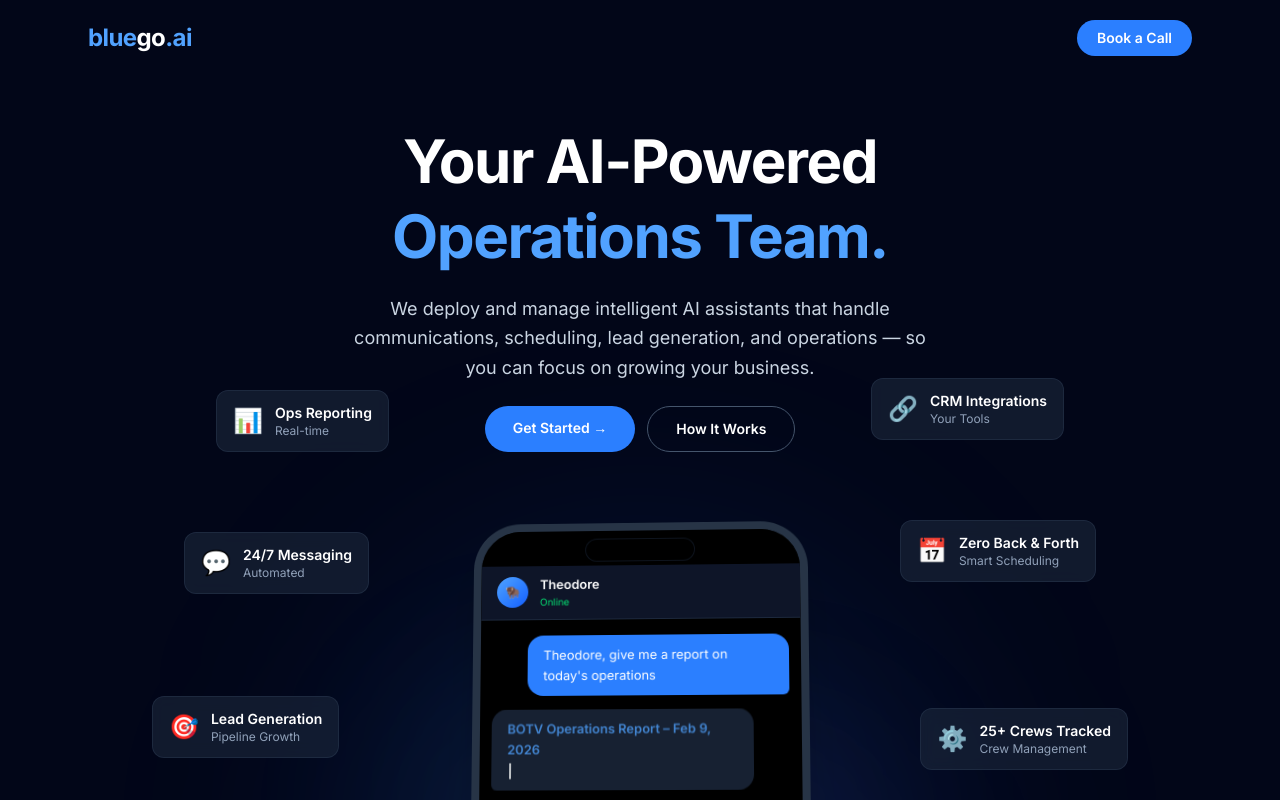
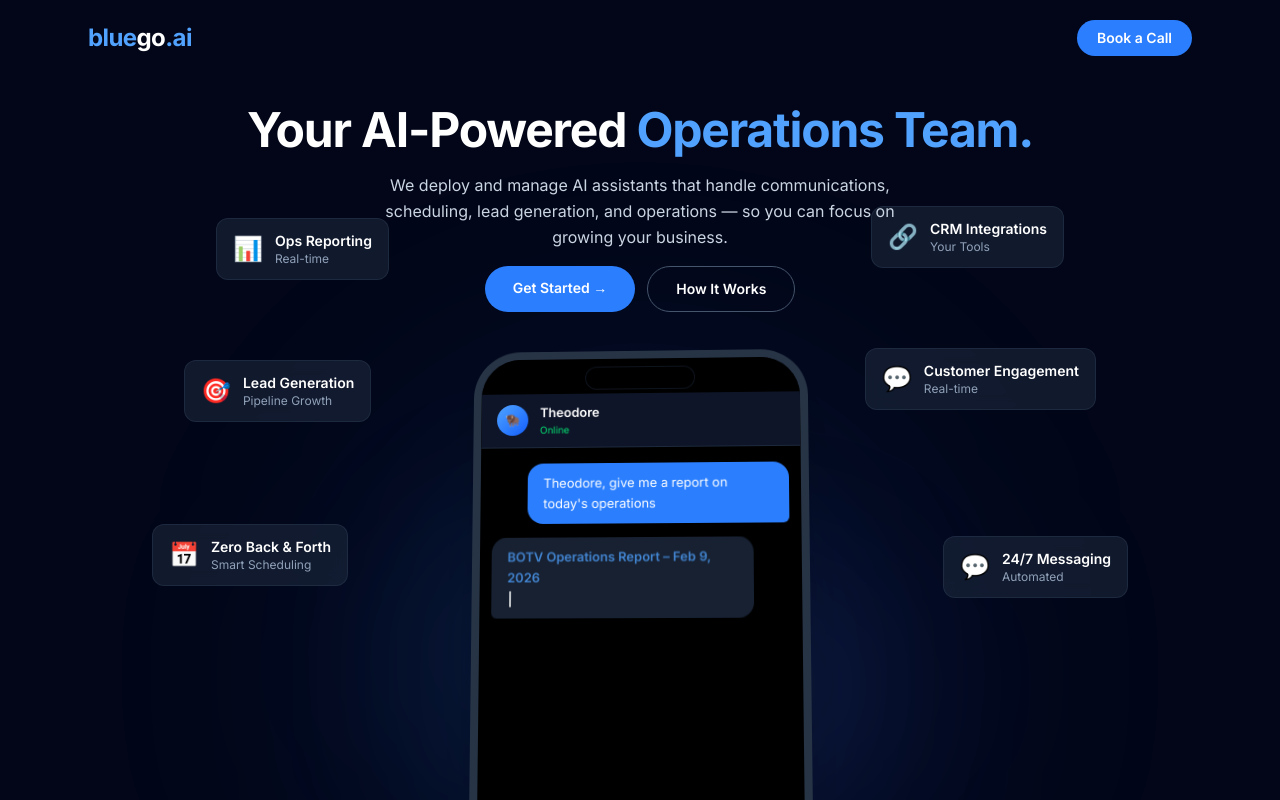
Before and after one commit to bluego-ai/www, a Next.js app: page / in a window 1280 px wide. Shown: the top 800 px of the page. Built offline with nearby package versions, Linux system fonts and the light colour scheme.

Commit message:
Fix badges, shrink hero, improve above-fold fit

```diff
--- a/src/app/page.tsx
+++ b/src/app/page.tsx
@@ -294,18 +294,17 @@ export default function Home() {
       </nav>
 
       {/* Hero */}
-      <section className="relative max-w-4xl mx-auto px-6 pt-12 pb-8 text-center z-10">
-        <h1 className="text-4xl md:text-5xl lg:text-6xl font-bold leading-tight tracking-tight">
+      <section className="relative max-w-4xl mx-auto px-6 pt-6 pb-4 text-center z-10">
+        <h1 className="text-3xl md:text-4xl lg:text-5xl font-bold leading-tight tracking-tight">
           Your AI-Powered
-          <br />
-          <span className="text-blue-400">Operations Team.</span>
+          <span className="text-blue-400"> Operations Team.</span>
         </h1>
-        <p className="mt-5 text-base md:text-lg text-slate-300 max-w-xl mx-auto leading-relaxed">
-          We deploy and manage intelligent AI assistants that handle
-          communications, scheduling, lead generation, and operations — so you
-          can focus on growing your business.
+        <p className="mt-3 text-sm md:text-base text-slate-300 max-w-lg mx-auto leading-relaxed">
+          We deploy and manage AI assistants that handle communications,
+          scheduling, lead generation, and operations — so you can focus on
+          growing your business.
         </p>
-        <div className="mt-6 flex flex-col sm:flex-row gap-3 justify-center">
+        <div className="mt-4 flex flex-col sm:flex-row gap-3 justify-center">
           <Link
             href="#contact"
             className="rounded-full bg-blue-500 hover:bg-blue-400 px-7 py-3 text-sm font-semibold transition-colors"
@@ -322,7 +321,7 @@ export default function Home() {
       </section>
 
       {/* Phone + Badges + Glow */}
-      <section className="relative max-w-5xl mx-auto px-6 pt-8 pb-24">
+      <section className="relative max-w-5xl mx-auto px-6 pt-4 pb-20">
         {/* Background glow */}
         <div className="absolute inset-0 flex items-center justify-center pointer-events-none">
           <div className="w-[600px] h-[600px] bg-blue-500/10 rounded-full blur-[120px]" />
@@ -336,21 +335,21 @@ export default function Home() {
 
         {/* Badges behind phone */}
         <div className="relative z-0">
-          {/* Top left badge */}
+          {/* Top left badge - Lead Gen (most compelling) */}
           <div className="absolute top-4 left-0 md:left-8 hidden md:block animate-float-slow">
-            <Badge icon="💬" label="Automated" value="24/7 Messaging" />
+            <Badge icon="🎯" label="Pipeline Growth" value="Lead Generation" />
           </div>
           {/* Top right badge */}
           <div className="absolute top-4 right-0 md:right-8 hidden md:block animate-float-slow-reverse">
-            <Badge icon="📅" label="Smart Scheduling" value="Zero Back & Forth" />
+            <Badge icon="💬" label="Real-time" value="Customer Engagement" />
           </div>
           {/* Mid left badge */}
           <div className="absolute top-48 -left-4 md:left-0 hidden md:block animate-float-slow-reverse">
-            <Badge icon="🎯" label="Pipeline Growth" value="Lead Generation" />
+            <Badge icon="📅" label="Smart Scheduling" value="Zero Back & Forth" />
           </div>
           {/* Mid right badge */}
           <div className="absolute top-48 -right-4 md:right-0 hidden md:block animate-float-slow">
-            <Badge icon="⚙️" label="Crew Management" value="25+ Crews Tracked" />
+            <Badge icon="💬" label="Automated" value="24/7 Messaging" />
           </div>
           {/* Bottom left */}
           <div className="absolute bottom-16 left-4 md:left-16 hidden md:block animate-float-slow">
```
